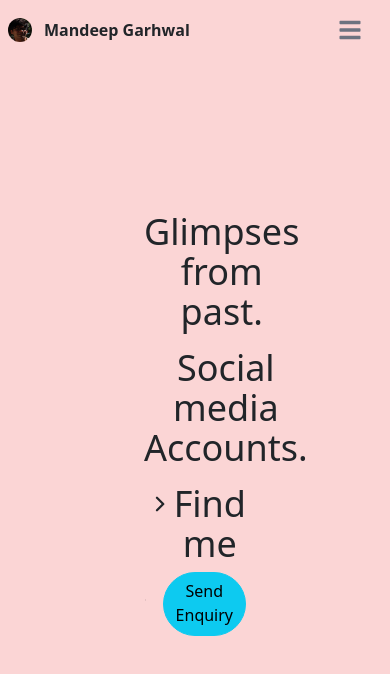
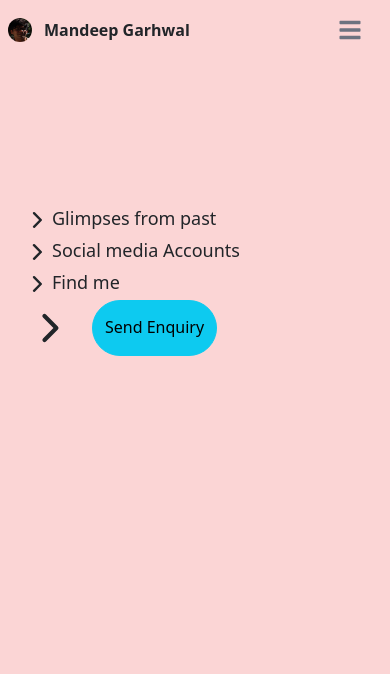
Before and after one commit to mandeepgarhwal/resume-tailwind, a React (Create React App) app: page /contacts in a window 390 px wide. Shown: the top 674 px of the page. Built offline with nearby package versions, Linux system fonts and the light colour scheme.

Commit message:
Add files via upload

```diff
--- a/src/contacts.jsx
+++ b/src/contacts.jsx
@@ -21,22 +21,22 @@ export function Contacts() {
 
     return (
         <>
-            <div className='bg-red-200 pt-36 px-36' style={{ minHeight: "100vh" }}>
+            <div className='bg-red-200 pt-36 pl-5 lg:px-36' style={{ minHeight: "100vh" }}>
                 <div className='h-fit'>
                     <Disclosure>
                         {({ open }) => (
 
                             <>
-                                <div className='flex flex-row'>
-                                    <ChevronRightIcon className={open ? 'rotate-90 transform h-14' : 'h-14'} />
-                                    <Disclosure.Button className="py-2 text-4xl ">
-                                        Glimpses from past.
+                                <div style={{minWidth: "220px"}} className='flex flex-row'>
+                                    <ChevronRightIcon className={open ? 'rotate-90 transform h-8 sm:h-10 md:h-14' : 'h-8 sm:h-10 md:h-14'} />
+                                    <Disclosure.Button style={{minWidth: "180px"}} className=" pb-1 sm:py-2 text-lg sm:text-2xl md:text-4xl flex flex-shrink">
+                                        Glimpses from past
                                     </Disclosure.Button>
                                 </div>
                                 <Disclosure.Panel className="text-gray-500 h-fit">
 
                                 <div >
-                                    <Carousel slideInterval={3000} className='h-96 w-full'>
+                                    <Carousel slideInterval={3000} className='h-52 sm:h-64 md:h-96 w-full'>
                                         <img src={plogo}  className = "h-full w-2/5" alt="..." />
                                         <img src={ilogo}  className = "h-full w-3/6" alt="..." />
                                         <img src={blogo}  className = "h-full w-7/12" alt="..." />
@@ -56,10 +56,10 @@ export function Contacts() {
                         {({ open }) => (
 
                             <>
-                                <div className='flex flex-row'>
-                                    <ChevronRightIcon className={open ? 'rotate-90 transform h-14' : 'h-14'} />
-                                    <Disclosure.Button className="py-2 text-4xl ">
-                                        Social media Accounts.
+                                <div style={{minWidth: "220px"}} className='flex flex-row'>
+                                    <ChevronRightIcon className={open ? 'rotate-90 transform h-8 sm:h-10 md:h-14' : 'h-8 sm:h-10 md:h-14'} />
+                                    <Disclosure.Button style={{minWidth: "180px"}} className="pb-1 sm:py-2 text-lg sm:text-2xl md:text-4xl flex flex-shrink">
+                                        Social media Accounts
                                     </Disclosure.Button>
                                 </div>
                                 <Transition
@@ -73,16 +73,16 @@ export function Contacts() {
 
                                     <Disclosure.Panel>
                                         <a href="https://www.facebook.com/mandeepgarhwal" className="flex items-center space-x-3 rtl:space-x-reverse ml-12 mt-6">
-                                            <img src={fblogo} className="h-10 rounded-full w-10" alt="my pic" />
-                                            <span className="self-center text-2xl font-semibold whitespace-nowrap dark:text-white">Mandeep Garhwal</span>
+                                            <img src={fblogo} className="h-7 sm:h-10 rounded-full w-7 sm:w-10" alt="my pic" />
+                                            <span className="self-center text-lg sm:text-2xl font-semibold whitespace-nowrap dark:text-white">Mandeep Garhwal</span>
                                         </a>
                                         <a href="https://www.instagram.com/garhwalmandeep/" className="flex items-center space-x-3 rtl:space-x-reverse ml-12 mt-6">
-                                            <img src={instalogo} className="h-10 rounded-full w-10" alt="my pic" />
-                                            <span className="self-center text-2xl font-semibold whitespace-nowrap dark:text-white">garhwalmandeep</span>
+                                            <img src={instalogo} className="h-7 sm:h-10 rounded-full w-7 sm:w-10" alt="my pic" />
+                                            <span className="self-center text-lg sm:text-2xl font-semibold whitespace-nowrap dark:text-white">garhwalmandeep</span>
                                         </a>
                                         <a href="https://twitter.com/mandeep_ga89285" className="flex items-center space-x-3 rtl:space-x-reverse ml-12 mt-6">
-                                            <img src={xlogo} className="h-10 rounded-full w-10" alt="my pic" />
-                                            <span className="self-center text-2xl font-semibold whitespace-nowrap dark:text-white">@mandeep_ga89285</span>
+                                            <img src={xlogo} className="h-7 sm:h-10 rounded-full w-7 sm:w-10" alt="my pic" />
+                                            <span className="self-center text-lg sm:text-2xl font-semibold whitespace-nowrap dark:text-white">@mandeep_ga89285</span>
                                         </a>
 
                                     </Disclosure.Panel>
@@ -98,8 +98,8 @@ export function Contacts() {
 
                             <>
                                 <div className='flex flex-row'>
-                                    <ChevronRightIcon className={open ? 'rotate-90 transform h-14' : 'h-14'} />
-                                    <Disclosure.Button className="py-2 text-4xl ">
+                                    <ChevronRightIcon className={open ? 'rotate-90 transform h-8 sm:h-10 md:h-14' : 'h-8 sm:h-10 md:h-14'} />
+                                    <Disclosure.Button className="pb-1 sm:py-2 text-lg sm:text-2xl md:text-4xl flex flex-shrink">
                                         Find me
                                     </Disclosure.Button>
                                 </div>
@@ -113,7 +113,7 @@ export function Contacts() {
                                 >
 
                                     <Disclosure.Panel>
-                                        <pre className="text-left text-xl font-serif text-slate-900 mb-4 pl-10">
+                                        <pre className="text-left text-base sm:text-xl font-serif text-slate-900 mb-4 pl-10">
                                             MANDEEP GARHWAL <br />
                                             H. NO. 265, SEC 13, HISAR <br />
                                             Haryana, pin code - 125005<br />
@@ -143,7 +143,7 @@ export function Contacts() {
                                     </Popover.Button>
                                 </div>
                                 <Popover.Panel >
-                                    <div className=" bg-red-200 w-96 pl-4 border-3 border-pink-900 ml-20 mt-6 rounded-xl" style={{ display: "flex", flexDirection: "column" }}>
+                                    <div className=" bg-red-200 w-96 pl-4 border-3 border-pink-900 sm:ml-20 mt-6 rounded-xl" style={{ display: "flex", flexDirection: "column" }}>
                                         <input className="bg-red-200 rounded-2xl w-64 mt-6 pl-2" type="text" name="" placeholder='Please Enter Your Name' id="" />
                                         <input className="bg-red-200 rounded-2xl w-64 mt-6 pl-2" type="email" name="" placeholder='Please Enter Your Email' id="" />
                                         <textarea className="bg-red-200 rounded-2xl  mt-6 pl-2" name="query" id="" placeholder='Please Enter Your Query' cols="18" rows="4"></textarea>
```
